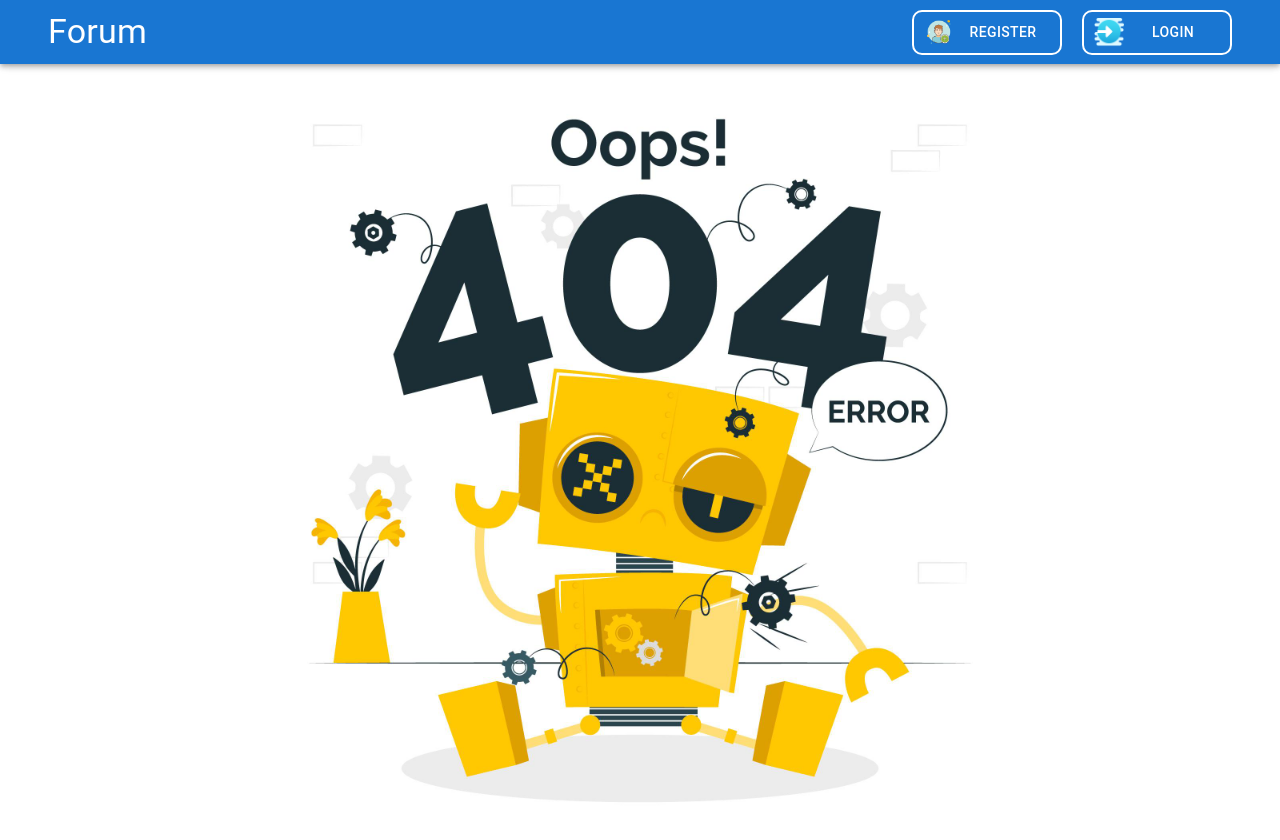
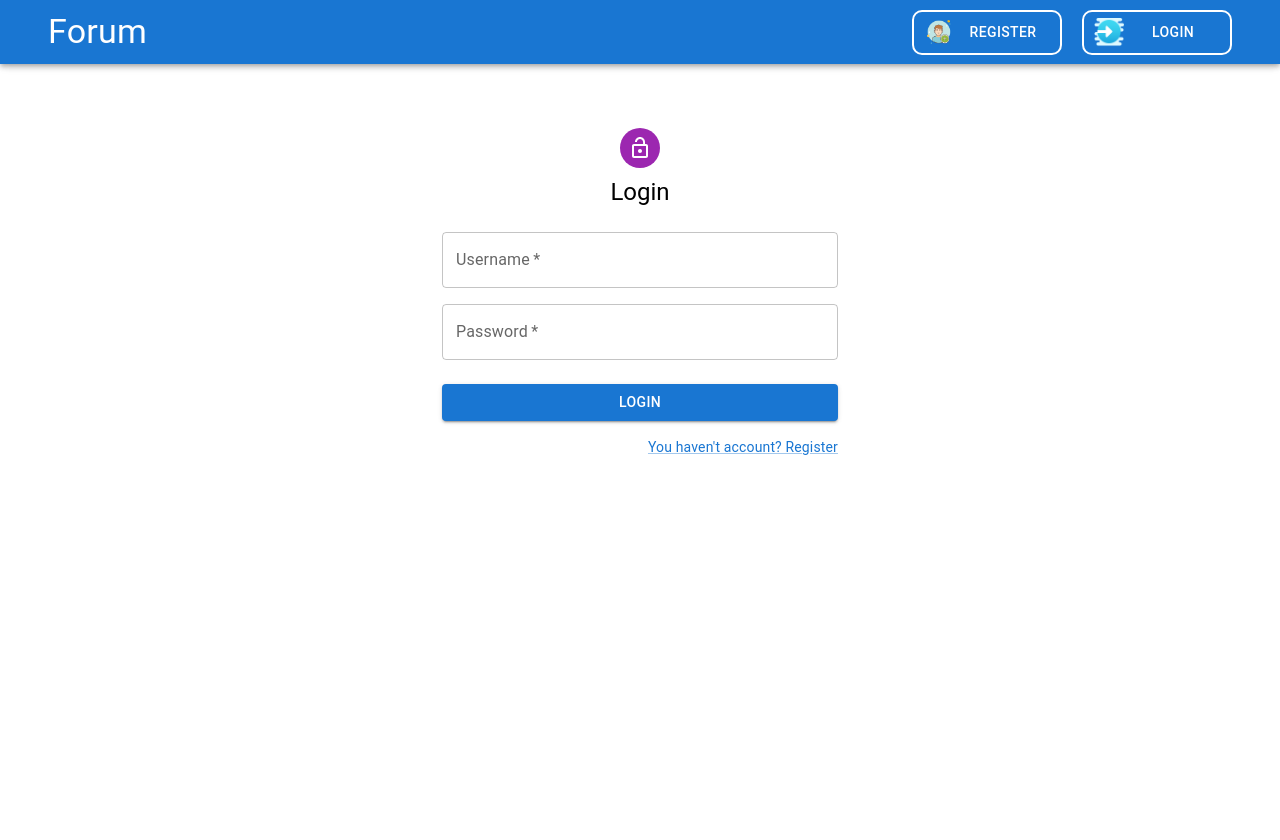
Before and after one commit to red88july/lab_work88, a React (Vite) app in the folder frontend/: page /login in a window 1280 px wide. Shown: the top 840 px of the page. After the commit the page ends 800 px from the top, so only its background shows below. Built offline with nearby package versions, Linux system fonts and the light colour scheme.

Commit message:
"Create LogForm"

```diff
--- a/frontend/src/App.tsx
+++ b/frontend/src/App.tsx
@@ -3,6 +3,7 @@ import RegForm from './features/users/RegForm.tsx';
 import {Box} from '@mui/material';
 import {Route, Routes} from 'react-router-dom';
 import PageNoFoundPicture from '../src/assets/images/404PageNotFound.jpg';
+import LogForm from './features/users/LogForm.tsx';
 
 function App() {
   return (
@@ -10,6 +11,7 @@ function App() {
         <Layout>
             <Routes>
               <Route path="/register" element={(<RegForm />)}/>
+              <Route path="/login" element={(<LogForm />)}/>
               <Route path="*" element={(
                 <Box
                   sx={{display: "flex", alignItems:'center',
--- a/frontend/src/components/UI/AppToolbar/AppToolbar.tsx
+++ b/frontend/src/components/UI/AppToolbar/AppToolbar.tsx
@@ -1,5 +1,8 @@
 import { AppBar, Container, Grid, Link, Toolbar, Typography } from '@mui/material';
 import GuestMenu from './GuestMenu.tsx';
+import {useAppSelector} from '../../../../app/hooks.ts';
+import {selectUser} from '../../../features/users/usersSlice.ts';
+import UserMenu from './UserMenu.tsx';
 
 const MainNav = {
   color: 'inherit',
@@ -11,6 +14,9 @@ const MainNav = {
 };
 
 const AppToolbar = () => {
+
+  const user = useAppSelector(selectUser);
+
   return (
     <AppBar sx={{mb: 2}}>
       <Container maxWidth="xl">
@@ -21,7 +27,9 @@ const AppToolbar = () => {
                 Forum
               </Link>
             </Typography>
-            <GuestMenu/>
+            {user ? (
+              <UserMenu user={user} />
+            ) : (<GuestMenu/>)}
           </Grid>
         </Toolbar>
       </Container>
--- /dev/null
+++ b/frontend/src/components/UI/AppToolbar/UserMenu.tsx
@@ -0,0 +1,40 @@
+import React, {useState} from 'react';
+import {User} from '../../../types';
+
+import {Box, Button, Menu, MenuItem} from '@mui/material';
+import {Link} from 'react-router-dom';
+
+interface Props {
+  user: User;
+}
+
+const UserMenu: React.FC<Props> = ({user}) => {
+  const [anchorEl, setAnchorEl] = useState<HTMLElement | null>(null);
+
+
+  const handleClick = (event: React.MouseEvent<HTMLElement>) => {
+    setAnchorEl(event.currentTarget);
+  };
+
+  const handleClose = () => {
+    setAnchorEl(null);
+  };
+
+  return (
+    <>
+      <Box>
+        <Button color="inherit" onClick={handleClick}>
+          Hello, {user.username}
+        </Button>
+        <Link to="/new-post">
+          Add new post
+        </Link>
+      </Box>
+      <Menu anchorEl={anchorEl} open={Boolean(anchorEl)} onClose={handleClose} keepMounted>
+        <MenuItem>Logout</MenuItem>
+      </Menu>
+    </>
+  );
+};
+
+export default UserMenu;
--- a/frontend/src/features/users/LogForm.tsx
+++ b/frontend/src/features/users/LogForm.tsx
@@ -0,0 +1,123 @@
+import {
+  Alert,
+  Avatar,
+  Box,
+  Button,
+  CircularProgress,
+  Container,
+  Grid,
+  Link,
+  TextField,
+  Typography
+} from '@mui/material';
+import {Link as RouterLink, useNavigate} from 'react-router-dom';
+import {useState} from 'react';
+
+import LockOpenIcon from '@mui/icons-material/LockOpen';
+import {login} from './usersThunk.ts';
+import {isLoginError, isLoginUser} from './usersSlice.ts';
+import {useAppDispatch, useAppSelector} from '../../../app/hooks.ts';
+import {Login} from '../../types';
+
+
+const LogForm = () => {
+
+  const dispatch = useAppDispatch();
+  const navigate = useNavigate();
+  const loadingLogin = useAppSelector(isLoginUser);
+  const errorLogin = useAppSelector(isLoginError);
+
+  const [loggining, setLoggining] = useState<Login>({
+    username: '',
+    password: '',
+  });
+
+  const inputChangeHandler = (event: React.ChangeEvent<HTMLInputElement>) => {
+    const {name, value} = event.target;
+    setLoggining((prevState) => {
+      return {
+        ...prevState,
+        [name]: value,
+      };
+    });
+  };
+
+  const formSubmitHandler = async (event: React.FormEvent) => {
+    event.preventDefault();
+
+    try {
+      await dispatch(login(loggining)).unwrap();
+      navigate('/');
+    } catch (e) {
+      //error
+    }
+  };
+
+  return (
+    <Container component="main" maxWidth="xs">
+      <Box
+        sx={{
+          marginTop: 15,
+          display: 'flex',
+          flexDirection: 'column',
+          alignItems: 'center',
+        }}
+      >
+        <Avatar sx={{m: 1, bgcolor: 'secondary.main'}}>
+          <LockOpenIcon/>
+        </Avatar>
+        <Typography component="h1" variant="h5">
+          Login
+        </Typography>
+        {errorLogin &&
+          (<Alert severity="warning">
+            {errorLogin.message}
+          </Alert>)}
+        <Box component="form" onSubmit={formSubmitHandler} sx={{mt: 3}}>
+          <Grid container spacing={2}>
+            <Grid item xs={12}>
+              <TextField
+                fullWidth
+                required
+                label="Username"
+                name="username"
+                value={loggining.username}
+                onChange={inputChangeHandler}
+                autoComplete="current-username"
+              />
+            </Grid>
+            <Grid item xs={12}>
+              <TextField
+                fullWidth
+                required
+                name="password"
+                label="Password"
+                type="password"
+                value={loggining.password}
+                onChange={inputChangeHandler}
+                autoComplete="current-password"
+              />
+            </Grid>
+          </Grid>
+          <Button
+            type="submit"
+            fullWidth
+            variant="contained"
+            sx={{mt: 3, mb: 2}}
+          >
+            {loadingLogin ? <CircularProgress/> : 'Login'}
+          </Button>
+          <Grid container justifyContent="flex-end">
+            <Grid item>
+              <Link component={RouterLink} to="/register" variant="body2">
+                You haven't account? Register
+              </Link>
+            </Grid>
+          </Grid>
+        </Box>
+      </Box>
+    </Container>
+  );
+};
+
+export default LogForm;
--- a/frontend/src/features/users/RegForm.tsx
+++ b/frontend/src/features/users/RegForm.tsx
@@ -1,11 +1,13 @@
-import {Avatar, Box, Button, CircularProgress, Container, Grid, Link, TextField, Typography} from '@mui/material';
+import { Alert, Avatar, Box, Button, CircularProgress, Container, Grid, Link, TextField, Typography } from '@mui/material';
+import { Link as RouterLink, useNavigate } from 'react-router-dom';
+import { useState } from 'react';
+
 import LockOutlinedIcon from '@mui/icons-material/LockOutlined';
-import {useState} from 'react';
-import {Link as RouterLink, useNavigate} from 'react-router-dom';
-import {Registration} from '../../types';
-import {useAppDispatch, useAppSelector} from '../../../app/hooks.ts';
-import {registration} from './usersThunk.ts';
-import {isRegisterError, isRegisterUser} from './usersSlice.ts';
+import { registration } from './usersThunk.ts';
+import { isRegisterError, isRegisterUser } from './usersSlice.ts';
+import { useAppDispatch, useAppSelector } from '../../../app/hooks.ts';
+import { Registration } from '../../types';
+
 
 const RegForm = () => {
 
@@ -62,8 +64,13 @@ const RegForm = () => {
           <LockOutlinedIcon/>
         </Avatar>
         <Typography component="h1" variant="h5">
-          Sign up
+          Registration
         </Typography>
+        {loadingRegisteredUser &&
+          <Alert severity="success">
+            New user is registered!
+          </Alert>
+        }
         <Box component="form" onSubmit={formSubmitHandler} sx={{mt: 3}}>
           <Grid container spacing={2}>
             <Grid item xs={12}>
@@ -100,7 +107,7 @@ const RegForm = () => {
             variant="contained"
             sx={{mt: 3, mb: 2}}
           >
-            {loadingRegisteredUser ? <CircularProgress /> : "Register"}
+            {loadingRegisteredUser ? <CircularProgress/> : 'Register'}
           </Button>
           <Grid container justifyContent="flex-end">
             <Grid item>
--- a/frontend/src/features/users/usersSlice.ts
+++ b/frontend/src/features/users/usersSlice.ts
@@ -1,18 +1,22 @@
-import {User, ValidationError} from '../../types';
+import {GlobalError, User, ValidationError} from '../../types';
 import {createSlice} from '@reduxjs/toolkit';
-import {registration} from './usersThunk.ts';
+import {login, registration} from './usersThunk.ts';
 import {RootState} from '../../../app/store.ts';
 
 interface UsersState {
   users: User | null;
   isLoadingUser: boolean;
   registrationError: ValidationError | null;
+  isLoggingUser: boolean;
+  falseLoggingUser: GlobalError | null;
 }
 
 const initialState: UsersState = {
-  users:  null,
+  users: null,
   isLoadingUser: false,
   registrationError: null,
+  isLoggingUser: false,
+  falseLoggingUser: null,
 };
 
 export const usersSlice = createSlice({
@@ -34,9 +38,25 @@ export const usersSlice = createSlice({
       state.registrationError = error || null;
     });
 
+    builder.addCase(login.pending, (state) => {
+      state.isLoggingUser = true;
+      state.falseLoggingUser = null;
+    });
+    builder.addCase(login.fulfilled, (state, {payload: data}) => {
+      state.isLoggingUser = false;
+      state.users = data.user;
+    });
+    builder.addCase(login.rejected, (state, {payload: error}) => {
+      state.isLoggingUser = false;
+      state.falseLoggingUser = error || null;
+    });
   }
 });
 
 export const usersReducer = usersSlice.reducer;
-export const isRegisterUser = (state:RootState) => state.users.isLoadingUser;
+export const selectUser = (state: RootState) => state.users.users;
+export const isRegisterUser = (state: RootState) => state.users.isLoadingUser;
 export const isRegisterError = (state: RootState) => state.users.registrationError;
+
+export const isLoginUser = (state: RootState) => state.users.isLoggingUser;
+export const isLoginError = (state: RootState) => state.users.falseLoggingUser;
--- a/frontend/src/features/users/usersThunk.ts
+++ b/frontend/src/features/users/usersThunk.ts
@@ -1,13 +1,13 @@
 import {createAsyncThunk} from '@reduxjs/toolkit';
 import axiosApi from '../../axiosApi.ts';
-import {Registration, RegistrationResponse, ValidationError} from '../../types';
+import {GlobalError, Login, LoginResponse, Registration, RegistrationResponse, ValidationError} from '../../types';
 import {isAxiosError} from 'axios';
 
-export const registration = createAsyncThunk<RegistrationResponse, Registration, {  rejectValue: ValidationError}>(
+export const registration = createAsyncThunk<RegistrationResponse, Registration, {rejectValue: ValidationError}>(
   'users/registered',
   async (postUser, {rejectWithValue}) => {
     try {
-    const response = await axiosApi.post('/users', postUser);
+      const response = await axiosApi.post('/users', postUser);
       return response.data;
     } catch (e) {
       if (isAxiosError(e) && e.response && e.response.status === 422) {
@@ -18,3 +18,19 @@ export const registration = createAsyncThunk<RegistrationResponse, Registration,
     }
   }
 );
+
+export const login = createAsyncThunk<LoginResponse, Login, {rejectValue: GlobalError}>(
+  'users/login',
+  async (loginUser, {rejectWithValue}) => {
+    try {
+      const response = await axiosApi.post('/users/sessions', loginUser);
+      return response.data;
+    } catch (e) {
+      if (isAxiosError(e) && e.response && e.response.status === 422) {
+        return rejectWithValue(e.response.data);
+      }
+
+      throw e;
+    }
+  }
+);
```
Also changed, not shown: frontend/src/types.d.ts (+14 -0 lines), 1 other file (tests, documents, lock files or other folders).
